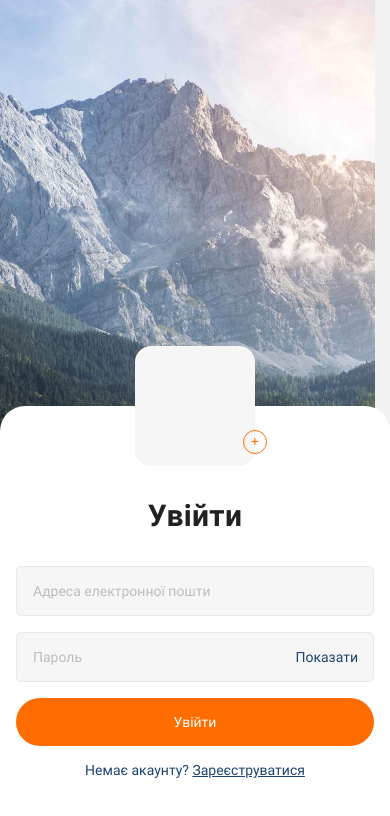
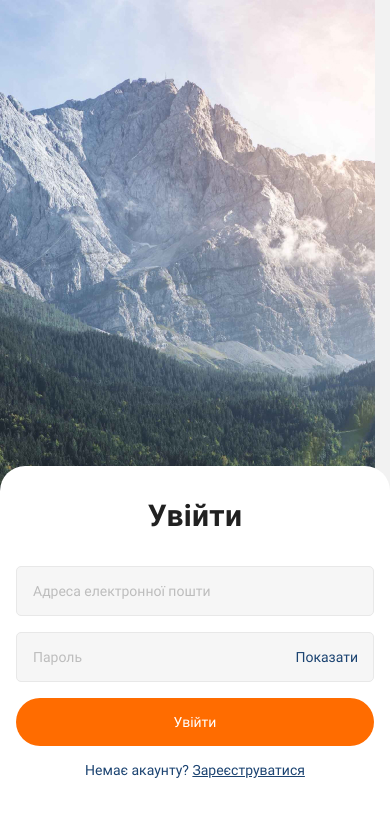
Before and after one commit to Anna010622/react-native, a React Native app: screen /Login in a window 390 px wide. Shown: the top 816 px of the page. Built offline with nearby package versions, Linux system fonts and the light colour scheme.

Commit message:
Add focus on input

```diff
--- a/src/components/Button.jsx
+++ b/src/components/Button.jsx
@@ -18,10 +18,8 @@ export const Button = ({ onPressFunction, text }) => {
 
 const styles = StyleSheet.create({
 	btn: {
-		paddingLeft: 32,
-		paddingRight: 32,
-		paddingTop: 16,
-		paddingBottom: 16,
+		paddingHorizontal: 32,
+		paddingVertical: 16,
 		borderRadius: 100,
 	},
 	btnText: {
--- a/src/components/ContainerBG.jsx
+++ b/src/components/ContainerBG.jsx
@@ -1,17 +1,24 @@
-import { Image, ImageBackground, ScrollView, View } from 'react-native';
+import { ImageBackground, StyleSheet, View } from 'react-native';
 export const ContainerBG = ({ children }) => {
 	return (
-		<View style={{ flex: 1 }}>
+		<View style={styles.container}>
 			<ImageBackground
 				source={require('../assets/bg.jpg')}
 				resizeMode="cover"
-				style={{
-					flex: 1,
-					justifyContent: 'flex-end',
-				}}
+				style={styles.backgroundImg}
 			>
 				{children}
 			</ImageBackground>
 		</View>
 	);
 };
+
+const styles = StyleSheet.create({
+	container: {
+		flex: 1,
+	},
+	backgroundImg: {
+		flex: 1,
+		justifyContent: 'flex-end',
+	},
+});
--- a/src/components/LoginForm.jsx
+++ b/src/components/LoginForm.jsx
@@ -1,9 +1,12 @@
-import { StyleSheet, Text, View, TextInput, Pressable } from 'react-native';
+import { StyleSheet, Text, View, TextInput } from 'react-native';
 import { Button } from './Button';
 import { useState } from 'react';
 
 export const LoginForm = ({ navigation }) => {
 	const [secureTextEntry, setSecureTextEntry] = useState(true);
+	const [isPasswordFocus, setIsPasswordFocus] = useState(false);
+	const [isEmailFocus, setIsEmailFocus] = useState(false);
+
 	const onPressFunction = () => {
 		console.log('click');
 	};
@@ -13,33 +16,34 @@ export const LoginForm = ({ navigation }) => {
 
 	return (
 		<View style={styles.form}>
-			<View style={styles.imgBox}>
-				<Pressable onPress={onPressFunction} style={styles.addBtnWrapper}>
-					<Text style={styles.addBtn}>+</Text>
-				</Pressable>
-			</View>
 			<Text style={styles.header}>Увійти</Text>
 
-			<View style={{ marginBottom: 16 }}>
+			<View style={styles.inputWrapper}>
 				<TextInput
-					style={styles.input}
 					placeholder="Адреса електронної пошти"
 					placeholderTextColor="#BDBDBD"
+					onFocus={() => setIsEmailFocus(true)}
+					onBlur={() => setIsEmailFocus(false)}
+					style={[
+						styles.input,
+						isEmailFocus ? styles.inputFocus : styles.inputBlur,
+					]}
 				/>
 			</View>
-			<View style={{ justifyContent: 'center', marginBottom: 16 }}>
+			<View style={styles.inputWrapper}>
 				<TextInput
-					style={styles.input}
 					placeholder="Пароль"
 					secureTextEntry={secureTextEntry}
 					placeholderTextColor="#BDBDBD"
+					onFocus={() => setIsPasswordFocus(true)}
+					onBlur={() => setIsPasswordFocus(false)}
+					style={[
+						styles.input,
+						isPasswordFocus ? styles.inputFocus : styles.inputBlur,
+					]}
 				/>
 				<Text
-					style={{
-						...styles.link,
-						position: 'absolute',
-						right: 16,
-					}}
+					style={styles.inputButton}
 					onPress={() => setSecureTextEntry(!secureTextEntry)}
 				>
 					{secureTextEntry ? 'Показати' : 'Cховати'}
@@ -53,15 +57,11 @@ export const LoginForm = ({ navigation }) => {
 			/>
 
 			<Text
-				style={{
-					...styles.link,
-					marginBottom: 66,
-					marginTop: 16,
-				}}
+				style={styles.link}
 				onPress={() => navigation.navigate('Registration')}
 			>
 				<Text>Немає акаунту? </Text>
-				<Text style={{ textDecorationLine: 'underline' }}>Зареєструватися</Text>
+				<Text style={styles.underline}>Зареєструватися</Text>
 			</Text>
 		</View>
 	);
@@ -70,35 +70,10 @@ export const LoginForm = ({ navigation }) => {
 const styles = StyleSheet.create({
 	form: {
 		backgroundColor: '#FFFFFF',
-		paddingLeft: 16,
-		paddingRight: 16,
-		paddingTop: 92,
+		paddingHorizontal: 16,
+		paddingTop: 32,
 		borderTopRightRadius: 25,
 		borderTopLeftRadius: 25,
-	},
-	imgBox: {
-		position: 'absolute',
-		top: -60,
-		width: 120,
-		height: 120,
-		borderRadius: 16,
-		alignSelf: 'center',
-		backgroundColor: '#F6F6F6',
-	},
-	addBtnWrapper: {
-		position: 'absolute',
-		right: -12,
-		top: 84,
-		width: 24,
-		height: 24,
-		borderWidth: 1,
-		borderColor: '#FF6C00',
-		borderRadius: 50,
-		backgroundColor: 'transparent',
-	},
-	addBtn: {
-		color: '#FF6C00',
-		textAlign: 'center',
 	},
 	header: {
 		marginBottom: 33,
@@ -109,19 +84,40 @@ const styles = StyleSheet.create({
 		fontSize: 30,
 		letterSpacing: 0.3,
 	},
+	inputWrapper: {
+		marginBottom: 16,
+		justifyContent: 'center',
+	},
 	input: {
 		padding: 16,
 		borderWidth: 1,
 		borderColor: '#E8E8E8',
 		borderRadius: 5,
-
-		backgroundColor: '#F6F6F6',
 		color: '#212121',
 		fontFamily: 'Roboto-Regular',
+	},
+	inputFocus: {
+		backgroundColor: '#FFFFFF',
+		borderColor: '#FF6C00',
+	},
+	inputBlur: {
+		backgroundColor: '#F6F6F6',
+	},
+	inputButton: {
+		textAlign: 'center',
+		fontFamily: 'Roboto-Regular',
+		color: '#1B4371',
+		position: 'absolute',
+		right: 16,
 	},
 	link: {
 		textAlign: 'center',
 		fontFamily: 'Roboto-Regular',
 		color: '#1B4371',
+		marginBottom: 66,
+		marginTop: 16,
+	},
+	underline: {
+		textDecorationLine: 'underline',
 	},
 });
--- a/src/components/RegistrationForm.jsx
+++ b/src/components/RegistrationForm.jsx
@@ -1,9 +1,14 @@
 import { StyleSheet, Text, View, TextInput, Pressable } from 'react-native';
 import { Button } from './Button';
 import { useState } from 'react';
+import { AntDesign } from '@expo/vector-icons';
 
 export const RegistrationForm = ({ navigation }) => {
 	const [secureTextEntry, setSecureTextEntry] = useState(true);
+	const [isPasswordFocus, setIsPasswordFocus] = useState(false);
+	const [isEmailFocus, setIsEmailFocus] = useState(false);
+	const [isLoginFocus, setIsLoginFocus] = useState(false);
+
 	const onPressFunction = () => {
 		console.log('click');
 	};
@@ -15,38 +20,56 @@ export const RegistrationForm = ({ navigation }) => {
 		<View style={styles.form}>
 			<View style={styles.imgBox}>
 				<Pressable onPress={onPressFunction} style={styles.addBtnWrapper}>
-					<Text style={styles.addBtn}>+</Text>
+					<AntDesign name="plus" size={18} color="#FF6C00" />
+					{/* <AntDesign
+						name="plus"
+						size={18}
+						color="#E8E8E8"
+						style={styles.icon}
+					/> */}
+					{/* <AntDesign name="close" size={18} color="#E8E8E8" /> */}
 				</Pressable>
 			</View>
 			<Text style={styles.header}>Реєстрація</Text>
-			<View style={{ marginBottom: 16 }}>
+			<View style={styles.inputWrapper}>
 				<TextInput
-					style={styles.input}
 					placeholder="Логін"
 					placeholderTextColor="#BDBDBD"
+					onFocus={() => setIsLoginFocus(true)}
+					onBlur={() => setIsLoginFocus(false)}
+					style={[
+						styles.input,
+						isLoginFocus ? styles.inputFocus : styles.inputBlur,
+					]}
 				/>
 			</View>
 
-			<View style={{ marginBottom: 16 }}>
+			<View style={styles.inputWrapper}>
 				<TextInput
-					style={styles.input}
 					placeholder="Адреса електронної пошти"
 					placeholderTextColor="#BDBDBD"
+					onFocus={() => setIsEmailFocus(true)}
+					onBlur={() => setIsEmailFocus(false)}
+					style={[
+						styles.input,
+						isEmailFocus ? styles.inputFocus : styles.inputBlur,
+					]}
 				/>
 			</View>
-			<View style={{ justifyContent: 'center', marginBottom: 16 }}>
+			<View style={styles.inputWrapper}>
 				<TextInput
-					style={styles.input}
 					placeholder="Пароль"
 					secureTextEntry={secureTextEntry}
 					placeholderTextColor="#BDBDBD"
+					onFocus={() => setIsPasswordFocus(true)}
+					onBlur={() => setIsPasswordFocus(false)}
+					style={[
+						styles.input,
+						isPasswordFocus ? styles.inputFocus : styles.inputBlur,
+					]}
 				/>
 				<Text
-					style={{
-						...styles.link,
-						position: 'absolute',
-						right: 16,
-					}}
+					style={styles.inputButton}
 					onPress={() => setSecureTextEntry(!secureTextEntry)}
 				>
 					{secureTextEntry ? 'Показати' : 'Cховати'}
@@ -59,14 +82,7 @@ export const RegistrationForm = ({ navigation }) => {
 				marginBottom={50}
 			/>
 
-			<Text
-				style={{
-					...styles.link,
-					marginBottom: 66,
-					marginTop: 16,
-				}}
-				onPress={() => navigation.navigate('Login')}
-			>
+			<Text style={styles.link} onPress={() => navigation.navigate('Login')}>
 				Вже є акаунт? Увійти
 			</Text>
 		</View>
@@ -76,8 +92,7 @@ export const RegistrationForm = ({ navigation }) => {
 const styles = StyleSheet.create({
 	form: {
 		backgroundColor: '#FFFFFF',
-		paddingLeft: 16,
-		paddingRight: 16,
+		paddingHorizontal: 16,
 		paddingTop: 92,
 		borderTopRightRadius: 25,
 		borderTopLeftRadius: 25,
@@ -91,20 +106,21 @@ const styles = StyleSheet.create({
 		alignSelf: 'center',
 		backgroundColor: '#F6F6F6',
 	},
+	icon: {
+		transform: 'rotate(-45deg)',
+	},
 	addBtnWrapper: {
 		position: 'absolute',
 		right: -12,
 		top: 84,
-		width: 24,
-		height: 24,
+		width: 25,
+		height: 25,
 		borderWidth: 1,
 		borderColor: '#FF6C00',
 		borderRadius: 50,
-		backgroundColor: 'transparent',
-	},
-	addBtn: {
-		color: '#FF6C00',
-		textAlign: 'center',
+		justifyContent: 'center',
+		alignItems: 'center',
+		backgroundColor: '#FFFFFF',
 	},
 	header: {
 		marginBottom: 33,
@@ -114,6 +130,10 @@ const styles = StyleSheet.create({
 		color: '#212121',
 		fontSize: 30,
 		letterSpacing: 0.3,
+	},
+	inputWrapper: {
+		marginBottom: 16,
+		justifyContent: 'center',
 	},
 	input: {
 		padding: 16,
@@ -125,9 +145,25 @@ const styles = StyleSheet.create({
 		color: '#212121',
 		fontFamily: 'Roboto-Regular',
 	},
+	inputFocus: {
+		backgroundColor: '#FFFFFF',
+		borderColor: '#FF6C00',
+	},
+	inputBlur: {
+		backgroundColor: '#F6F6F6',
+	},
+	inputButton: {
+		textAlign: 'center',
+		fontFamily: 'Roboto-Regular',
+		color: '#1B4371',
+		position: 'absolute',
+		right: 16,
+	},
 	link: {
 		textAlign: 'center',
 		fontFamily: 'Roboto-Regular',
 		color: '#1B4371',
+		marginBottom: 66,
+		marginTop: 16,
 	},
 });
```
